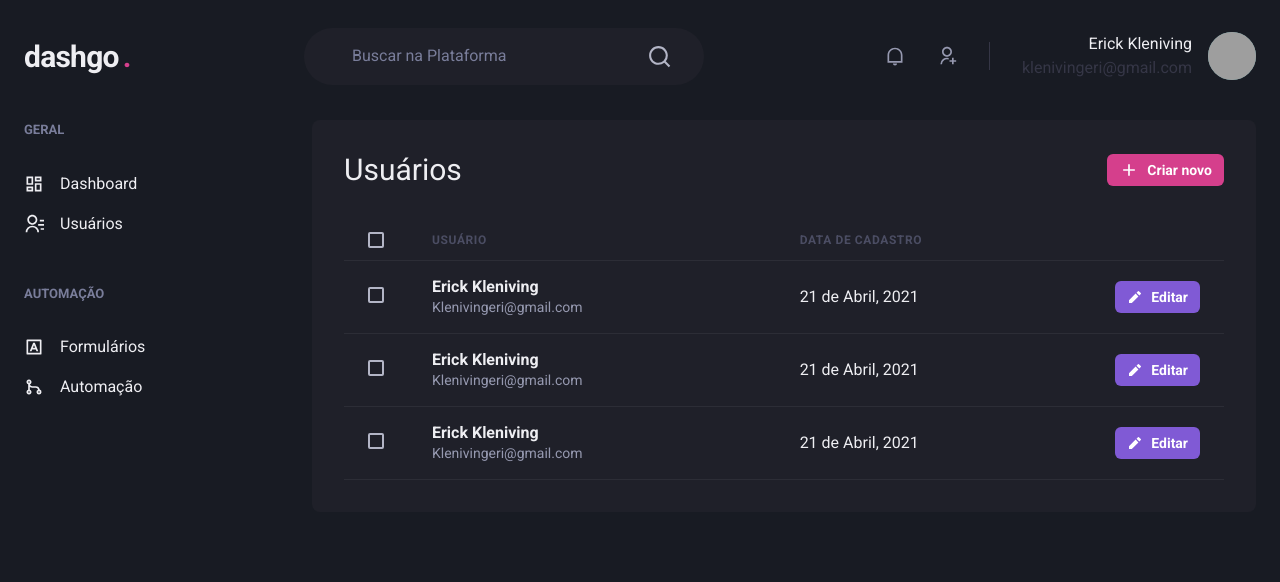
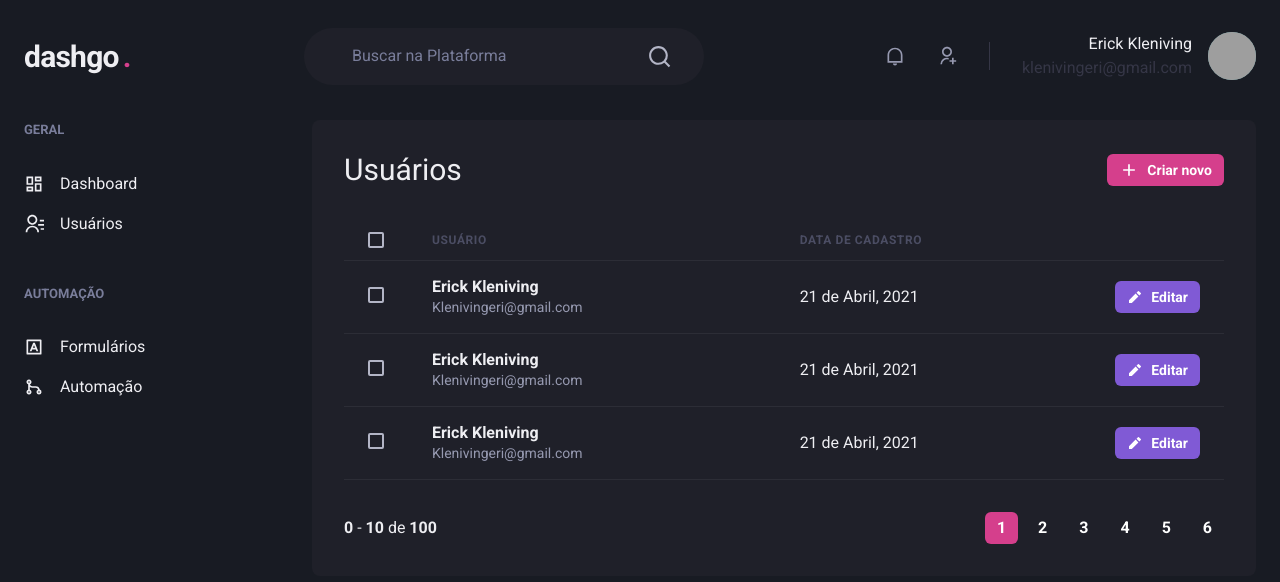
Before and after one commit to klenivingeri/Dashboard, a Next.js app: page /users in a window 1280 px wide. Shown: the top 582 px of the page. Built offline with nearby package versions, Linux system fonts and the light colour scheme; grey boxes are pictures that could not be loaded.

Commit message:
Componente: Pagination

```diff
--- /dev/null
+++ b/src/components/Pagination.tsx
@@ -0,0 +1,88 @@
+import { Box, Button, HStack } from '@chakra-ui/react'
+export function Pagination() {
+    return(
+        <HStack
+            spacing="6"
+            mt="8"
+            justifyContent="space-between"
+            alignItems="center"
+        >
+
+            <Box>
+                <strong>0</strong> - <strong>10</strong> de <strong>100</strong>
+            </Box>
+            <HStack spacing="2">
+                <Button
+                    size="sm"
+                    fontSize="x5"
+                    Width="4"
+                    colorScheme="pink"
+                    disabled
+                    _disabled={{
+                        bgColor: 'pink.500',
+                        cursor: 'default',
+
+                    }}
+                >
+                    1
+                </Button>
+                <Button
+                    size="sm"
+                    fontSize="x5"
+                    Width="4"
+                    colorScheme="gray.700"
+                    _hover={{
+                        bgColor: 'gray.500'
+                    }}
+                >
+                    2
+                </Button>
+                <Button
+                    size="sm"
+                    fontSize="x5"
+                    Width="4"
+                    colorScheme="gray.700"
+                    _hover={{
+                        bgColor: 'gray.500'
+                    }}
+                >
+                    3
+                </Button>
+                <Button
+                    size="sm"
+                    fontSize="x5"
+                    Width="4"
+                    colorScheme="gray.700"
+                    _hover={{
+                        bgColor: 'gray.500'
+                    }}
+                >
+                    4
+                </Button>
+                <Button
+                    size="sm"
+                    fontSize="x5"
+                    Width="4"
+                    colorScheme="gray.700"
+                    _hover={{
+                        bgColor: 'gray.500'
+                    }}
+                >
+                    5
+                </Button>
+                <Button
+                    size="sm"
+                    fontSize="x5"
+                    Width="4"
+                    colorScheme="gray.700"
+                    _hover={{
+                        bgColor: 'gray.500'
+                    }}
+                >
+                    6
+                </Button>
+            </HStack>
+
+        </HStack>
+    )
+}
--- a/src/pages/users/index.tsx
+++ b/src/pages/users/index.tsx
@@ -2,6 +2,7 @@
 import { RiAddLine, RiPencilFill } from "react-icons/ri";
 import { Header } from "../../components/Header";
 import { Heads } from "../../components/Heads";
+import { Pagination } from "../../components/Pagination";
 import { Sidebar } from "../../components/Sidebar";
 
 export default function UserList(){
@@ -111,7 +112,7 @@
                             </Tr>
                         </Tbody>
                     </Table>
-
+                    <Pagination />
                 </Box>
             </Flex>
         </Box>
```
